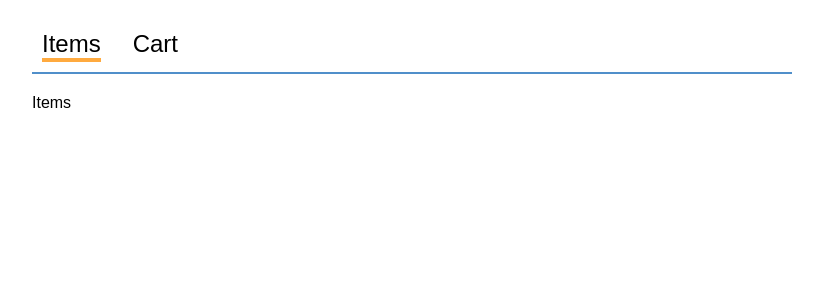
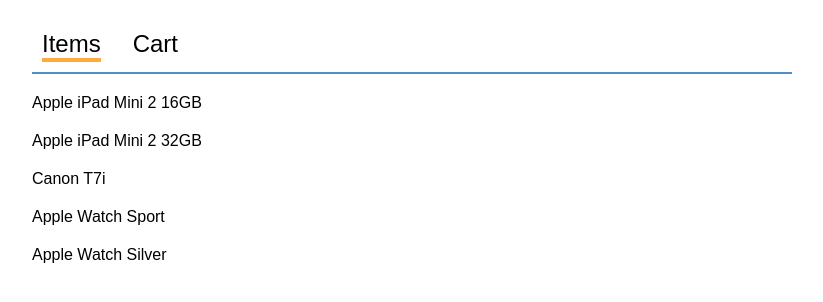
Before and after one commit to mengdage/shopper, a React (Create React App) app: page / in a window 1280 px wide. Shown: the top 302 px of the page, without its empty margins (228-1051 px from the left). Built offline with nearby package versions, Linux system fonts and the light colour scheme; the HTML template or start-up script is replaced by a standard one.

Commit message:
create ItemPage component

```diff
--- a/src/App.js
+++ b/src/App.js
@@ -1,6 +1,8 @@
 import React, { Component } from 'react';
 import Nav from './Nav';
 import './App.css';
+import ItemPage from './ItemPage';
+import {items} from './static-data';
 
 class App extends Component {
   state = {
@@ -17,7 +19,7 @@
     let content;
     switch (this.state.activeTab) {
       case 0:
-        content = <span>Items</span>;
+        content = <ItemPage items={items}/>;
         break;
       case 1:
         content = <span>Cart</span>;
--- /dev/null
+++ b/src/ItemPage.css
@@ -0,0 +1,9 @@
+.itempage-items {
+  margin: 0;
+  padding: 0;
+}
+
+.itempage-item {
+  list-style: none;
+  margin-bottom: 20px;
+}
--- /dev/null
+++ b/src/ItemPage.js
@@ -0,0 +1,23 @@
+import React from 'react';
+import PropTypes from 'prop-types';
+import './ItemPage.css';
+
+function ItemPage ({items}) {
+  return (
+    <ul className='itempage-items'>
+      {
+        items.map(item => (
+          <li key={item.id} className='itempage-item'>
+            {item.name}
+          </li>
+        ))
+      }
+    </ul>
+  );
+}
+
+ItemPage.propTypes = {
+  items: PropTypes.array.isRequired
+};
+
+export default ItemPage;
```
